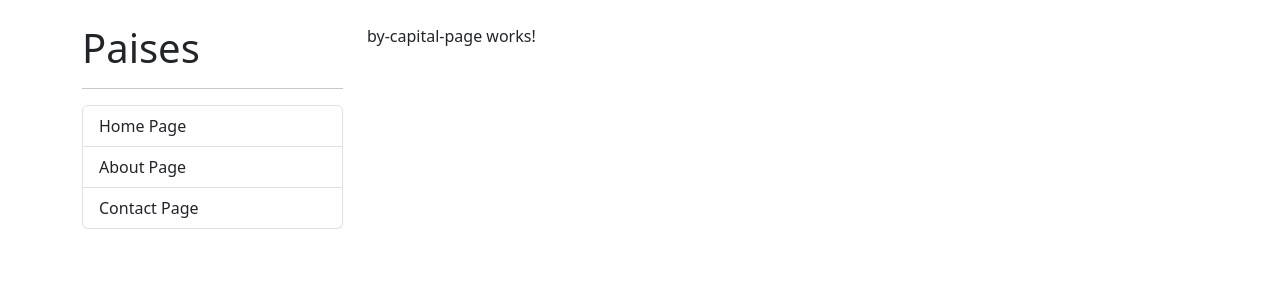
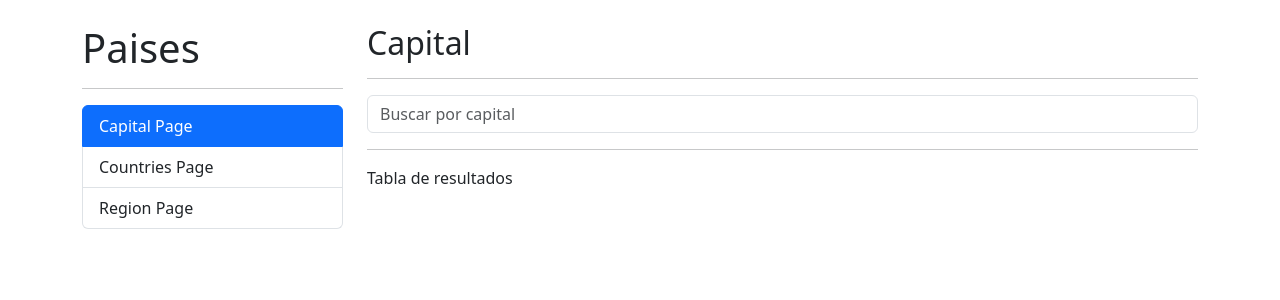
Before and after one commit to JoseRinaldi/countryApp, an Angular app: page /countries/by-capital in a window 1280 px wide. Shown: the top 300 px of the page. Built offline with nearby package versions, Linux system fonts and the light colour scheme.

Commit message:
Search-box

```diff
--- a/src/app/countries/countries-routing.module.ts
+++ b/src/app/countries/countries-routing.module.ts
@@ -23,6 +23,10 @@ const routes : Routes = [
     path:'by/:id',
     component:CountryPageComponent
   },
+  {
+    path:'**',
+    redirectTo:'by-capital'
+  }
 
 ]
 
--- a/src/app/countries/countries.module.ts
+++ b/src/app/countries/countries.module.ts
@@ -5,6 +5,7 @@ import { ByCountryPageComponent } from './pages/by-country-page/by-country-page.
 import { ByRegionPageComponent } from './pages/by-region-page/by-region-page.component';
 import { CountryPageComponent } from './pages/country-page/country-page.component';
 import { CountriesRoutingModule } from './countries-routing.module';
+import { SharedModule } from '../shared/shared.module';
 
 
 
@@ -17,7 +18,8 @@ import { CountriesRoutingModule } from './countries-routing.module';
   ],
   imports: [
     CommonModule,
-    CountriesRoutingModule
+    CountriesRoutingModule,
+    SharedModule,
   ]
 })
 export class CountriesModule { }
--- a/src/app/countries/pages/by-capital-page/by-capital-page.component.html
+++ b/src/app/countries/pages/by-capital-page/by-capital-page.component.html
@@ -1 +1,14 @@
-<p>by-capital-page works!</p>
+<h2>Capital</h2>
+<hr>
+
+<div class="row">
+  <div class="col">
+    <shared-search-box placeholder="Buscar por capital"></shared-search-box>
+  </div>
+</div>
+<div class="row">
+  <div class="col">
+    <hr>
+    Tabla de resultados
+  </div>
+</div>
--- /dev/null
+++ b/src/app/shared/components/search-box/search-box.component.html
@@ -0,0 +1 @@
+<input type="text" placeholder="Buscar por capital" class="form-control">
--- /dev/null
+++ b/src/app/shared/components/search-box/search-box.component.ts
@@ -0,0 +1,13 @@
+import { Component } from '@angular/core';
+
+@Component({
+  selector: 'shared-search-box',
+  templateUrl: './search-box.component.html',
+  styles: [
+  ]
+})
+export class SearchBoxComponent {
+
+  public placeholder : string = '';
+
+}
--- a/src/app/shared/components/sidebar/sidebar.component.html
+++ b/src/app/shared/components/sidebar/sidebar.component.html
@@ -2,7 +2,7 @@
 <hr>
 
 <ul class="list-group">
-  <li
+  <!-- <li
   [routerLink]="''"
   routerLinkActive="active"
   [routerLinkActiveOptions]="{ exact: true }"
@@ -20,5 +20,24 @@
   routerLinkActive="active"
   class="list-group-item" >
     Contact Page
+  </li> -->
+
+  <li
+  [routerLink]="'countries/by-capital'"
+  routerLinkActive="active"
+  class="list-group-item" >
+    Capital Page
+  </li>
+  <li
+  [routerLink]="'countries/by-country'"
+  routerLinkActive="active"
+  class="list-group-item" >
+    Countries Page
+  </li>
+  <li
+  [routerLink]="'countries/by-region'"
+  routerLinkActive="active"
+  class="list-group-item" >
+    Region Page
   </li>
 </ul>
--- a/src/app/shared/shared.module.ts
+++ b/src/app/shared/shared.module.ts
@@ -6,6 +6,7 @@ import { AboutPageComponent } from './pages/about-page/about-page.component';
 import { HomePageComponent } from './pages/home-page/home-page.component';
 import { SidebarComponent } from './components/sidebar/sidebar.component';
 import { ContactPageComponent } from './pages/contact-page/contact-page.component';
+import { SearchBoxComponent } from './components/search-box/search-box.component';
 
 
 
@@ -15,6 +16,7 @@ import { ContactPageComponent } from './pages/contact-page/contact-page.componen
     HomePageComponent,
     SidebarComponent,
     ContactPageComponent,
+    SearchBoxComponent,
   ],
   imports: [
     CommonModule,
@@ -25,6 +27,7 @@ import { ContactPageComponent } from './pages/contact-page/contact-page.componen
     HomePageComponent,
     SidebarComponent,
     ContactPageComponent,
+    SearchBoxComponent,
   ]
 })
 export class SharedModule { }
```
Also changed, not shown: src/app/app-routing.module.ts (+5 -5 lines).
